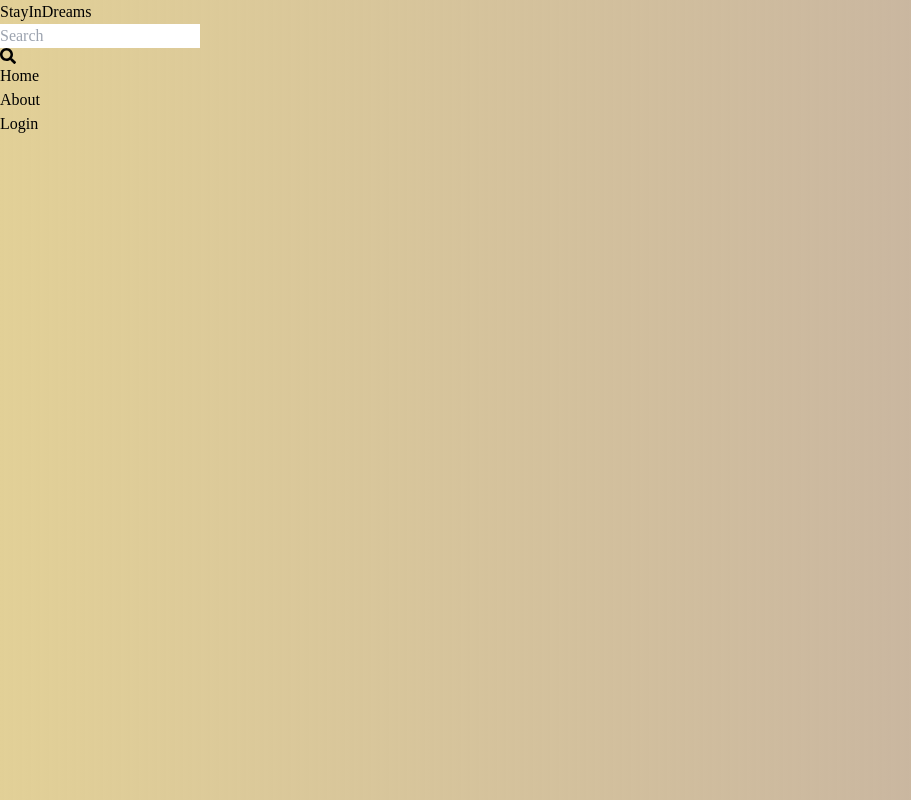
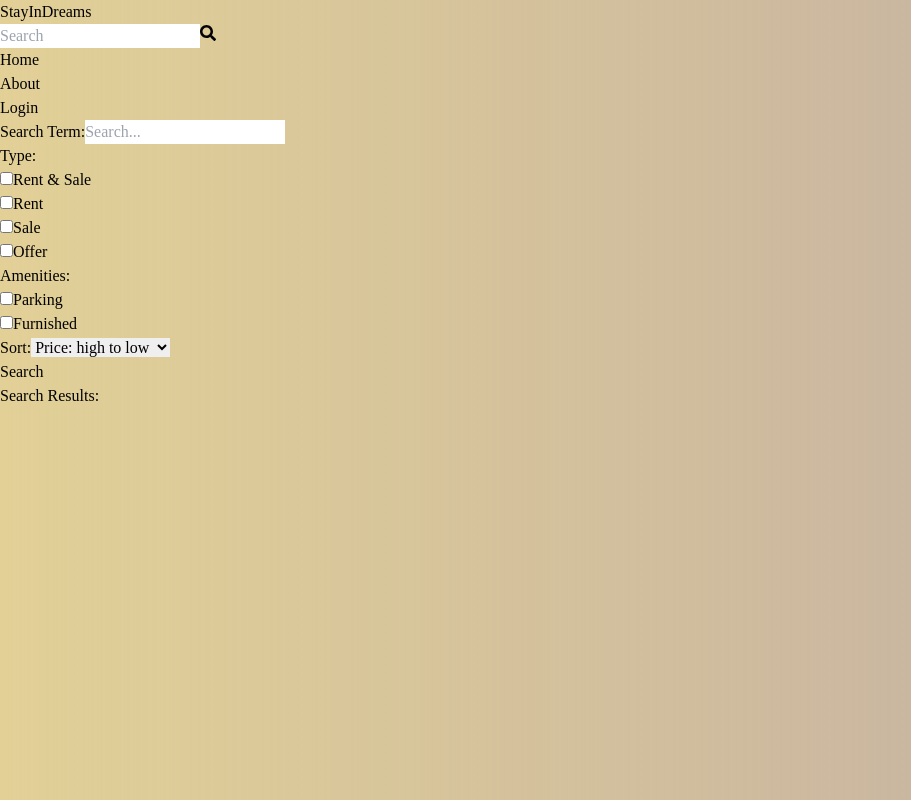
Before and after one commit to gargshivam1101/stay-in-dreams, a React (Vite) app in the folder client/: page /search in a window 1280 px wide. Shown: the whole page, without its empty margins (0-911 px from the left). Built offline with nearby package versions, Linux system fonts and the light colour scheme; no server answers.

Commit message:
Search Page

```diff
--- a/client/src/App.jsx
+++ b/client/src/App.jsx
@@ -9,6 +9,7 @@
 import CreateListing from "./pages/CreateListing";
 import UpdateListing from "./pages/UpdateListing";
 import Listing from "./pages/Listing";
+import Search from "./pages/Search";
 
 export default function App() {
   return (
@@ -19,6 +20,7 @@
         <Route path="/about" element={<About />} />
         <Route path="/login" element={<Login />} />
         <Route path="/signup" element={<SignUp />} />
+        <Route path="/search" element={<Search />} />
         <Route path="/listing/:listingId" element={<Listing />} />
         <Route element={<PrivateRoute />}>
           <Route path="/profile" element={<Profile />} />
--- a/client/src/components/Header.jsx
+++ b/client/src/components/Header.jsx
@@ -1,9 +1,32 @@
 import { FaSearch } from "react-icons/fa";
-import { Link } from "react-router-dom";
+import { Link, useNavigate } from "react-router-dom";
 import { useSelector } from "react-redux";
+import { useEffect, useState } from "react";
 
 export default function Header() {
   const { currentUser } = useSelector((state) => state.user);
+  const [searchTerm, setSearchTerm] = useState("");
+  const navigate = useNavigate();
+
+  const search = (e) => {
+    e.preventDefault();
+
+    // set the url parameters as what the search term was
+    const urlParams = new URLSearchParams(window.location.search);
+    urlParams.set("searchTerm", searchTerm);
+    const searchQuery = urlParams.toString();
+    navigate(`/search?${searchQuery}`);
+  };
+
+  useEffect(() => {
+    // set the search term to what url params were
+    const urlParams = new URLSearchParams(location.search);
+    const searchTermUrl = urlParams.get("searchTerm");
+    if (searchTermUrl) {
+      setSearchTerm(searchTermUrl);
+    }
+  }, [location.search]);
+
   return (
     <header className="bg-amber-100 shadow-md">
       <div className="flex justify-between items-center max-w-6xl mx-auto p-3">
@@ -15,13 +38,20 @@
           </h1>
         </Link>
         {/* Search Bar */}
-        <form className="bg-amber-50 p-2 rounded-lg flex items-center">
+        <form
+          className="bg-amber-50 p-2 rounded-lg flex items-center"
+          onSubmit={search}
+        >
           <input
             type="text"
             placeholder="Search"
             className="bg-transparent focus:outline-none w-24 sm:w-64"
+            value={searchTerm}
+            onChange={(e) => setSearchTerm(e.target.value)}
           />
-          <FaSearch className="text-amber-500" />
+          <button>
+            <FaSearch className="text-amber-500" />
+          </button>
         </form>
 
         {/* Menu */}
--- /dev/null
+++ b/client/src/pages/Search.jsx
@@ -0,0 +1,68 @@
+export default function Search() {
+  return (
+    <div className="flex flex-col md:flex-row">
+      <div className="p-7  border-b-2 md:border-r-2 md:min-h-screen border-amber-100">
+        <form className="flex flex-col gap-8">
+          <div className="flex items-center gap-2">
+            <label className="whitespace-nowrap font-semibold">
+              Search Term:
+            </label>
+            <input
+              type="text"
+              id="searchTerm"
+              placeholder="Search..."
+              className="border p-3 rounded-lg bg-amber-50 focus:outline-none text-gray-600 w-full"
+            />
+          </div>
+          <div className="flex gap-2 flex-wrap items-center">
+            <label className="font-semibold">Type:</label>
+            <div className="flex gap-2">
+              <input type="checkbox" id="all" className="w-5" />
+              <span>Rent & Sale</span>
+            </div>
+            <div className="flex gap-2">
+              <input type="checkbox" id="rent" className="w-5" />
+              <span>Rent</span>
+            </div>
+            <div className="flex gap-2">
+              <input type="checkbox" id="sale" className="w-5" />
+              <span>Sale</span>
+            </div>
+            <div className="flex gap-2">
+              <input type="checkbox" id="offer" className="w-5" />
+              <span>Offer</span>
+            </div>
+          </div>
+          <div className="flex gap-2 flex-wrap items-center">
+            <label className="font-semibold">Amenities:</label>
+            <div className="flex gap-2">
+              <input type="checkbox" id="parking" className="w-5" />
+              <span>Parking</span>
+            </div>
+            <div className="flex gap-2">
+              <input type="checkbox" id="furnished" className="w-5" />
+              <span>Furnished</span>
+            </div>
+          </div>
+          <div className="flex items-center gap-2">
+            <label className="font-semibold">Sort:</label>
+            <select id="sort_order" className="border rounded-lg p-3">
+              <option>Price: high to low</option>
+              <option>Price: low to hight</option>
+              <option>Date: latest first</option>
+              <option>Date: oldest first</option>
+            </select>
+          </div>
+          <button className="p-3 bg-amber-700 text-white rounded-lg uppercase hover:opacity-95 disabled:opacity-70">
+            Search
+          </button>
+        </form>
+      </div>
+      <div className="">
+        <h1 className="text-3xl font-semibold border-b-2 p-3 text-amber-700 mt-5 border-amber-100">
+          Search Results:
+        </h1>
+      </div>
+    </div>
+  );
+}
```
